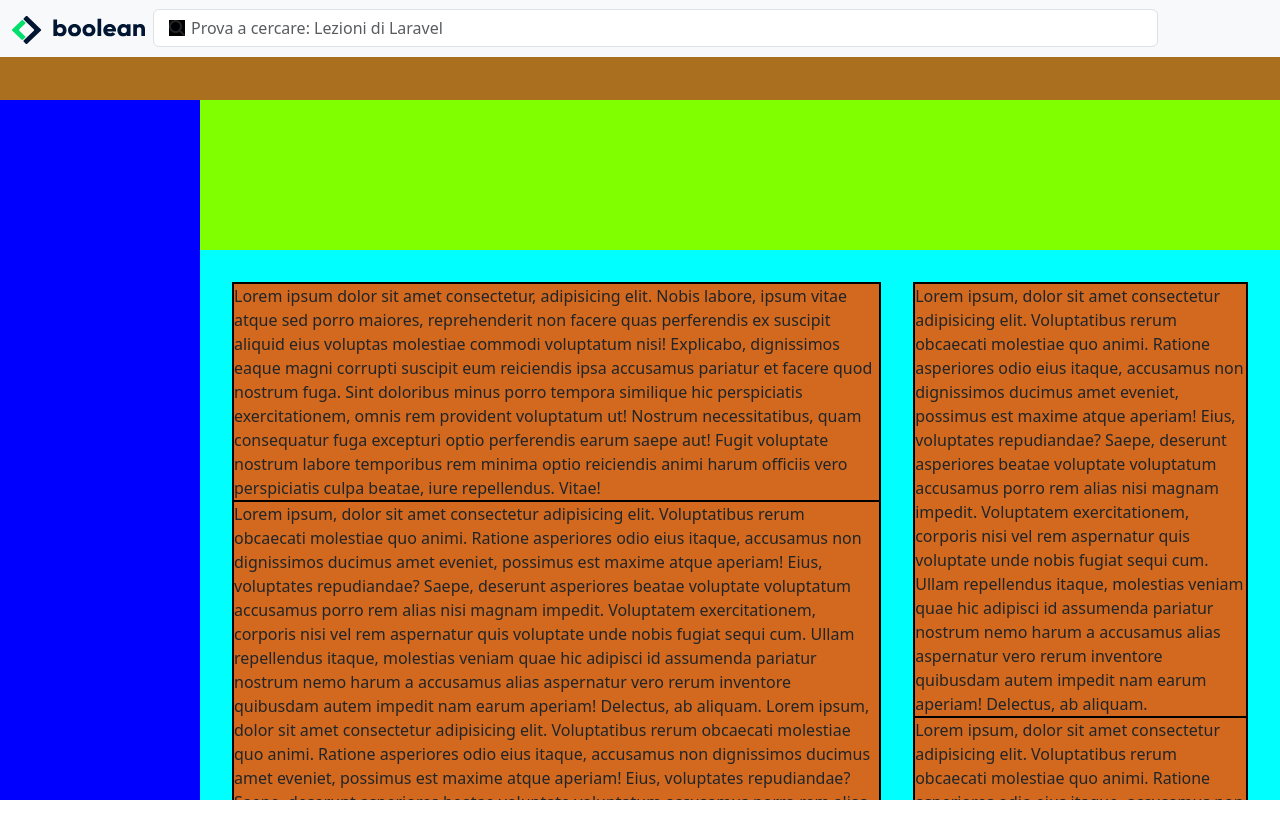
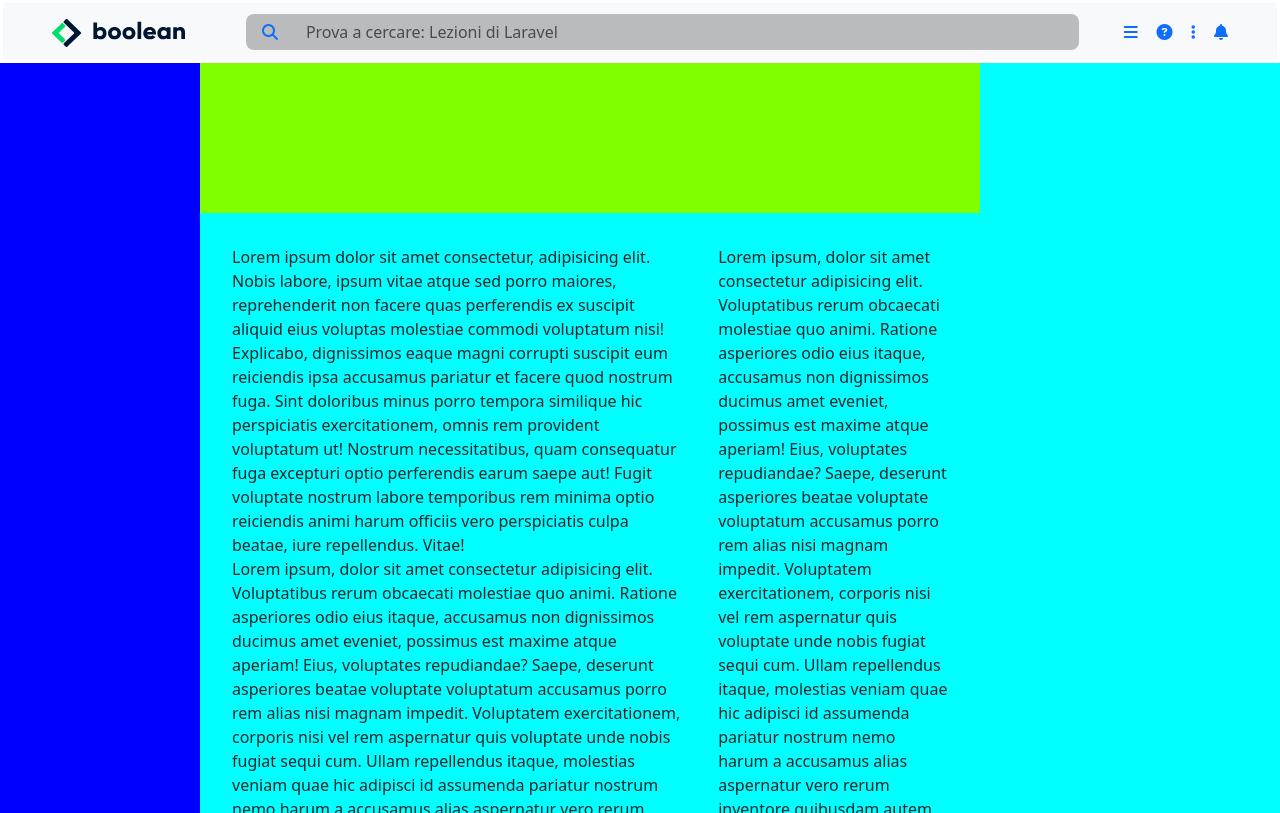
Before and after one commit to Vadim-Cr/html-css-bootstrap-dashboard, a plain HTML site: page index.html in a window 1280 px wide. Drawn offline with nearby package versions, Linux system fonts and the light colour scheme.

Commit message:
still header, aestethics done

```diff
--- a/css/style.css
+++ b/css/style.css
@@ -16,39 +16,45 @@
 
 /* INIZIA IL HEADER */
 header{
-    height: 100px;
+    padding:0.2rem;
     width: 100%;
     position: sticky;
-    background-color: rgb(171, 111, 32);
 }
 
+
+.search_bar{
+    width: 100%;
+    display: flex;
+    align-items: center;
+    background-color: rgba(0, 0, 0, 0.251);
+    border-radius: 0.5rem;
+}
+
+#text_bar{
+    background-color: rgba(0, 0, 0, 0);
+    border: none;
+}
+
+.right_nav{
+    display: flex;
+    justify-content: space-between;
+}
 /* ------------------------------------------------------------ */
 /* ------------------------------------------------------------ */
 
 /* INIZIA IL MAIN */
 
 main{
-    height: calc(100vh - 100px);
+    height: calc(100vh - 50px);
     overflow: auto;
     display: flex;
     padding: 3rem auto;
 }
 
 .fa-magnifying-glass{
-    margin-right: -2rem;
-    z-index: 2;
-}
-.form-control{
-    z-index: 1;
+margin: 0 1rem;
 }
 
-#my_head_form{
-    width: 80%;
-}
-
-#search_bar{
-background-color: black;
-}
 /*  CONTIANER DI DESTRA PARTE SOPRA */
 .my_container_top{
 
@@ -60,7 +66,7 @@ background-color: black;
 
 .my_container_bottom{
     display: flex;
-    width: calc(100vw - 200px);
+    width: calc(100vw - 500px);
     padding: 1rem;
 }
 /*  CONTIANER DI DESTRA PARTE SOTTO -> SINISTRA */
@@ -87,7 +93,7 @@ section{
 
 #lefter{
     width: 200px;
-    height: calc(100vh - 100px);
+    height: calc(100vh - 50px);
     overflow: auto;
 }
 
@@ -105,8 +111,8 @@ main{
 }
 
 [class*="col"]{
-    background-color: chocolate;
-    border: 1px solid black;
+    /* background-color: chocolate; */
+    /* border: 1px solid black; */
     /* min-height: 200px; */
 }
 
--- a/index.html
+++ b/index.html
@@ -13,14 +13,32 @@
 <body>
     <header>
         <nav class="navbar bg-body-tertiary">
-            <div class="container-fluid justify-content-start">
+            <div class="container-fluid justify-content-evenly">
               <a class="navbar-brand">
                 <img src="img/logo.svg" alt="logo">
               </a>
-              <form class="d-flex align-items-center mx-2" id="my_head_form" role="search">
-                  <i class="fa-solid fa-magnifying-glass" id="search_bar"></i>
-                  <input class="form-control me-2" type="search" placeholder="      Prova a cercare: Lezioni di Laravel" aria-label="Search">
+              <form class="d-flex align-items-center col-8 mx-2" id="my_head_form" role="search">
+                <div class="search_bar">
+                    <a href="#">
+                        <i class="fa-solid fa-magnifying-glass"></i>
+                    </a>
+                    <input id="text_bar" class="form-control me-2 " type="search" placeholder="Prova a cercare: Lezioni di Laravel" aria-label="Search">
+                </div>
               </form>
+              <div class="right_nav col-1">
+                <a href="#">
+                    <i class="fa-solid fa-bars"></i>
+                </a>
+                <a href="#">
+                    <i class="fa-solid fa-circle-question"></i>
+                </a>
+                <a href="#">
+                    <i class="fa-solid fa-ellipsis-vertical"></i>
+                </a>
+                <a href="#">
+                    <i class="fa-solid fa-bell"></i>
+                </a>
+              </div>
             </div>
           </nav>
     </header>
```
Also changed, not shown: screenshots/screen-con-dimensioni-strane/bootstrap-dashboard-tablet.png (added).
